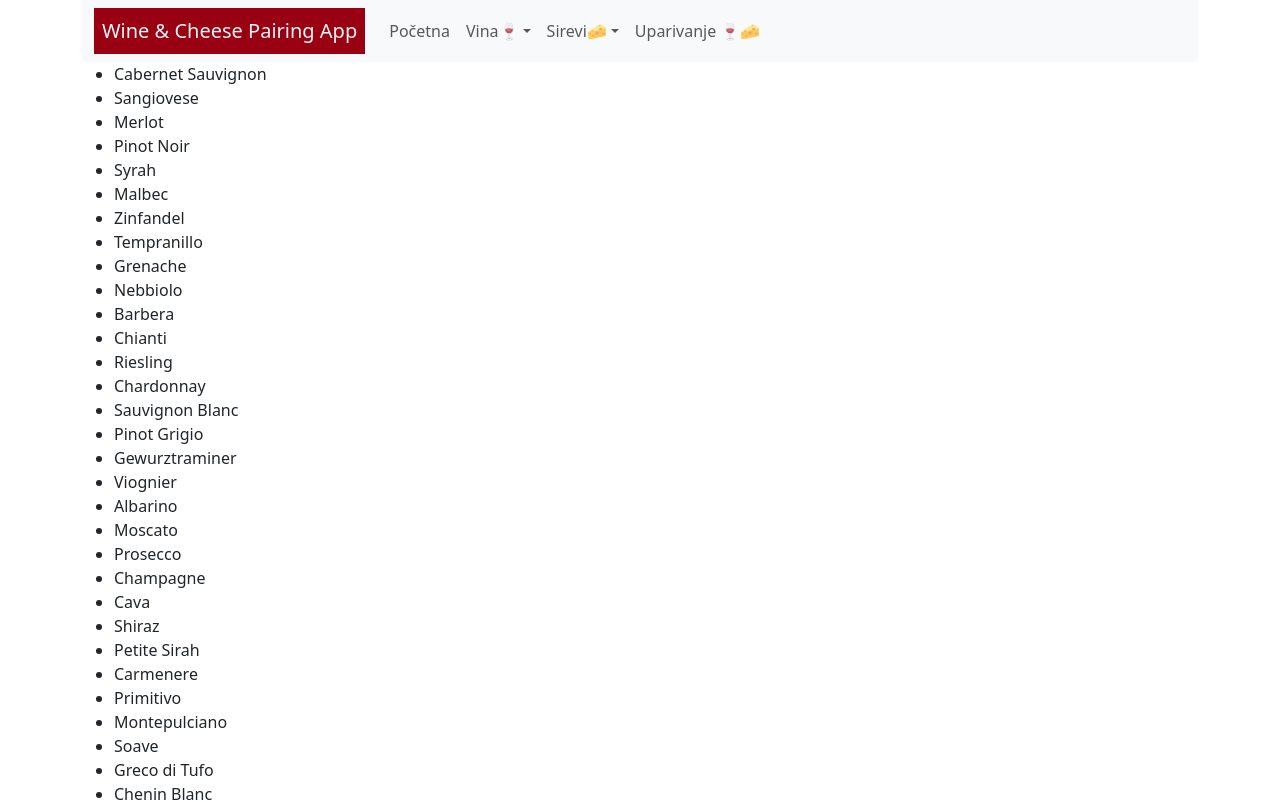
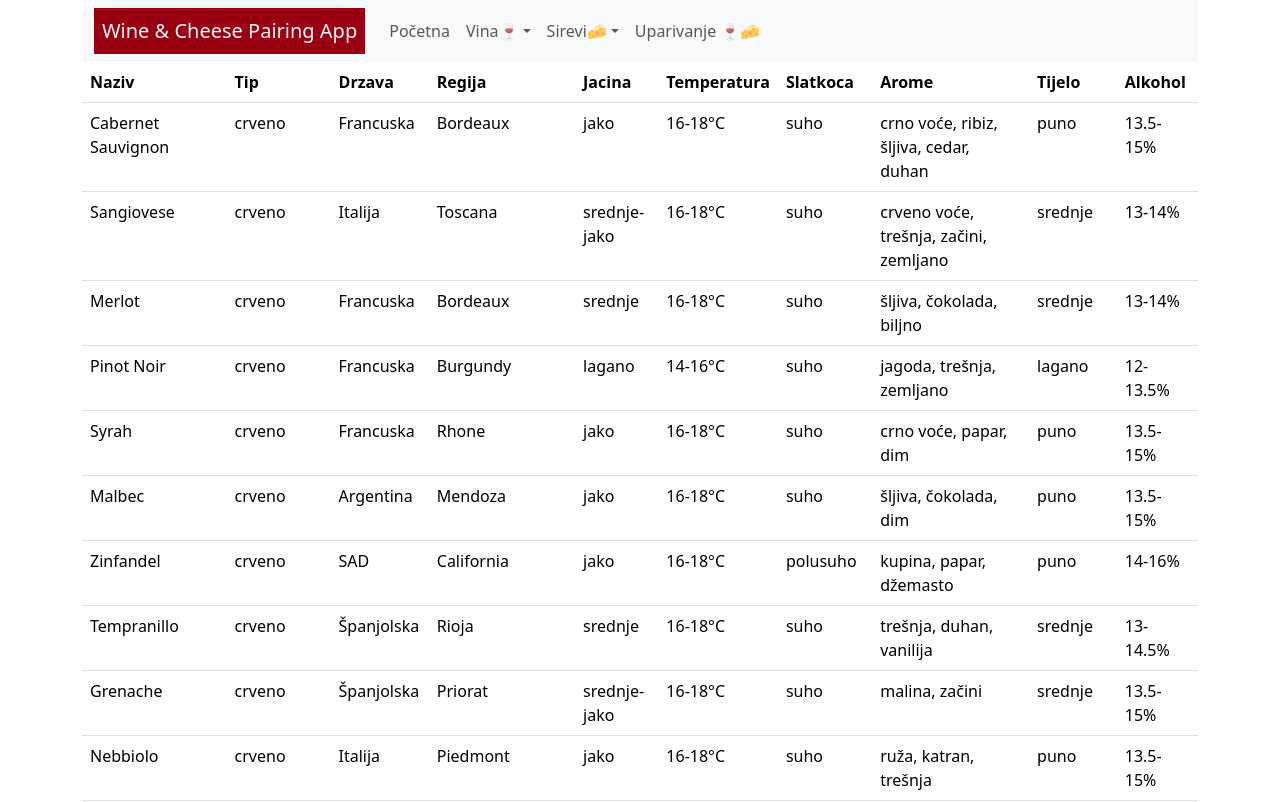
Before and after one commit to Tankred031/WineAndCheesePairingApp, a React (Vite) app: page /vinapregled in a window 1280 px wide. Shown: the top 802 px of the page. Built offline with nearby package versions, Linux system fonts and the light colour scheme.

Commit message:
Završen popis vina u format tablice

```diff
--- a/src/pages/sirevi/SireviPregled.jsx
+++ b/src/pages/sirevi/SireviPregled.jsx
@@ -1,5 +1,6 @@
 import { useEffect, useState } from "react"
 import SireviService from "../../services/sirevi/SireviService"
+import { Table } from "react-bootstrap"
 
 export default function SireviPregled() {
 
@@ -17,11 +18,9 @@
 
     return (
         <>
-            <ul>
-                {sirevi && sirevi.map((sirevi) => (
-                    <li>{sirevi.naziv}</li>
-                ))}
-            </ul>
+            <Table>
+
+            </Table>
         </>
     )
 }
--- a/src/pages/vina/VinaPregled.jsx
+++ b/src/pages/vina/VinaPregled.jsx
@@ -1,5 +1,6 @@
 import { useEffect, useState } from "react"
 import VinaService from "../../services/vina/VinaService"
+import { Table } from "react-bootstrap"
 
 export default function VinaPregled() {
 
@@ -18,11 +19,38 @@
 
     return (
         <>
-            <ul>
-                {vina && vina.map((vina) => (
-                    <li>{vina.naziv}</li>
+            <Table>
+                <thead>
+                    <tr>
+                        <th>Naziv</th>
+                        <th>Tip</th>
+                        <th>Drzava</th>
+                        <th>Regija</th>
+                        <th>Jacina</th>
+                        <th>Temperatura</th>
+                        <th>Slatkoca</th>
+                        <th>Arome</th>
+                        <th>Tijelo</th>
+                        <th>Alkohol</th>
+                    </tr>
+                </thead>
+                <tbody>
+                    {vina && vina.map((vina)=>(
+                    <tr>
+                        <td>{vina.naziv}</td>
+                        <td>{vina.tip}</td>
+                        <td>{vina.drzava}</td>
+                        <td>{vina.regija}</td>
+                        <td>{vina.jacina}</td>
+                        <td>{vina.temperatura}</td>
+                        <td>{vina.slatkoca}</td>
+                        <td>{vina.arome}</td>
+                        <td>{vina.tijelo}</td>
+                        <td>{vina.alkohol}</td>
+                    </tr>
                 ))}
-            </ul>
+                </tbody>
+            </Table>
         </>
     )
 }
```
